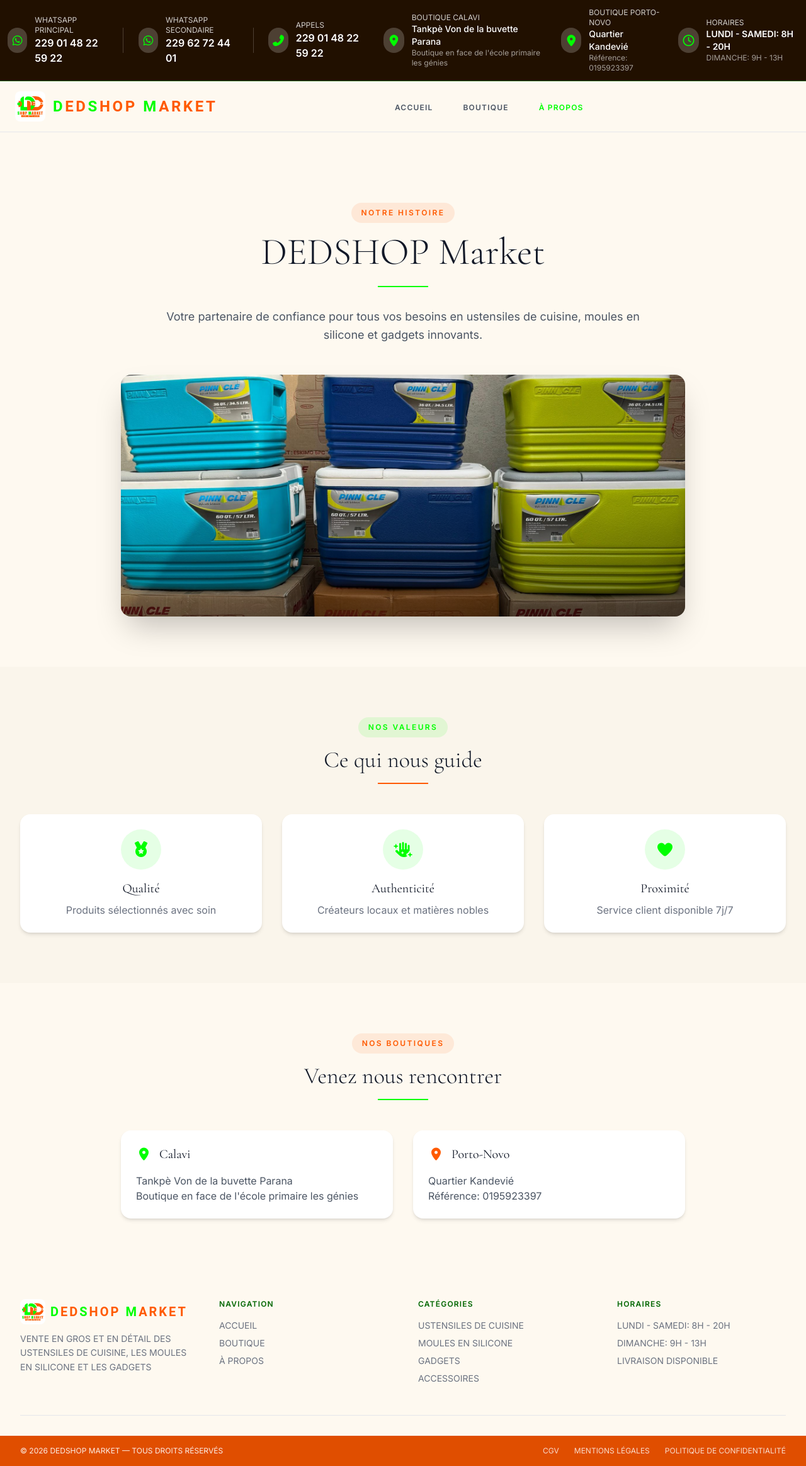
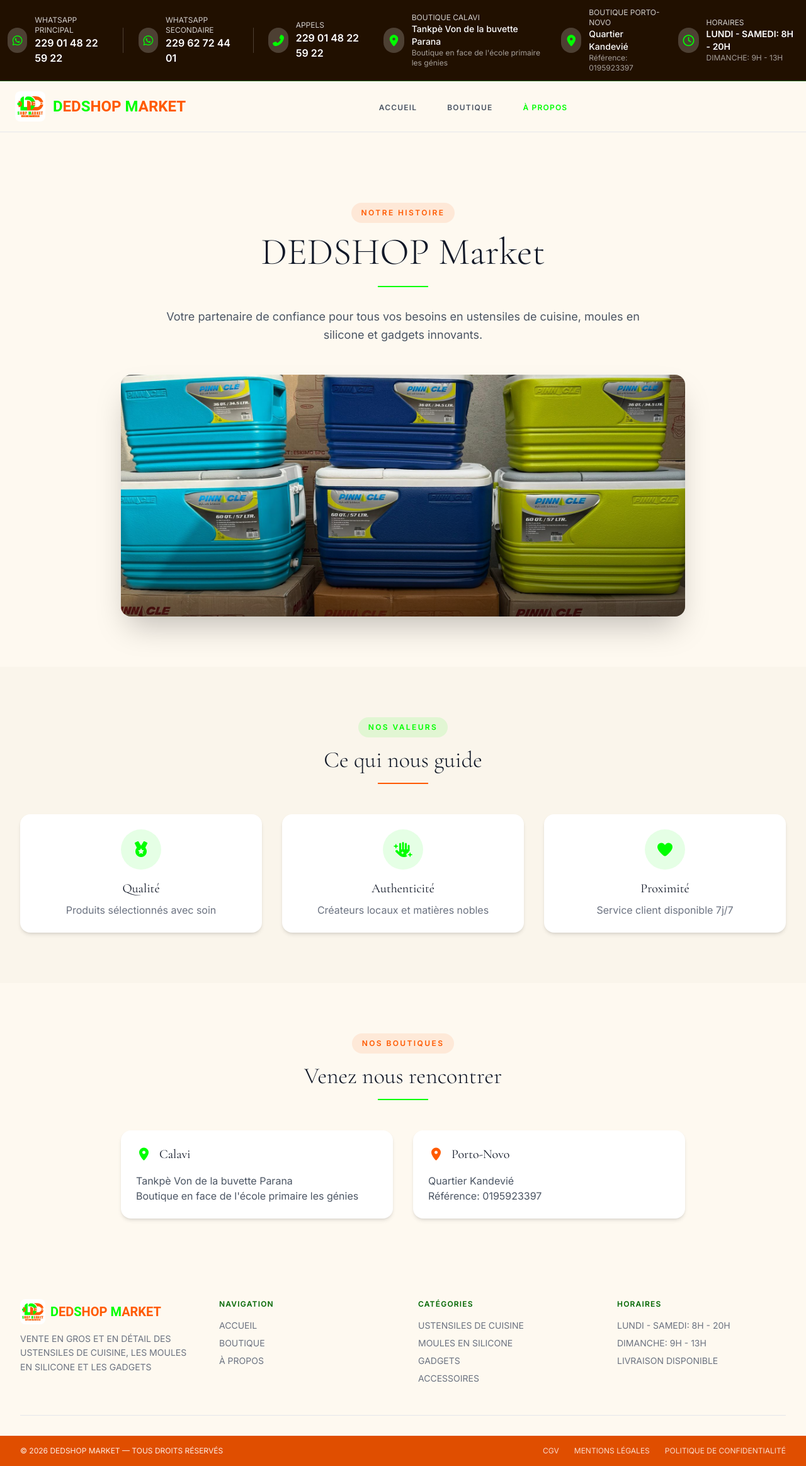
Before and after one commit to Nolido13/Ma-boutique01, a React (Vite) app: page /about in a window 1280 px wide. Shown: the whole page at 63% size. Built offline with nearby package versions, Linux system fonts and the light colour scheme.

Commit message:
commit du 29/04/26 à 17:22

```diff
--- a/src/components/Footer.jsx
+++ b/src/components/Footer.jsx
@@ -16,13 +16,13 @@
                 alt="DEDSHOP Market Logo"
                 className="w-10 h-10 object-contain rounded-lg"
               />
-              <p className="font-['Roboto','sans-serif'] text-xl tracking-[0.15em] font-bold uppercase">
-                <span style={{ color: '#00ff01' }}>D</span>
-                <span style={{ color: '#ff5a00' }}>ED</span>
-                <span style={{ color: '#00ff01' }}>S</span>
-                <span style={{ color: '#ff5a00' }}>HOP </span>
-                <span style={{ color: '#00ff01' }}>M</span>
-                <span style={{ color: '#ff5a00' }}>ARKET</span>
+              <p className="font-['Roboto','sans-serif'] font-bold uppercase whitespace-nowrap">
+                <span style={{ color: '#00ff01', fontSize: 'clamp(14px, 4vw, 20px)' }}>D</span>
+                <span style={{ color: '#ff5a00', fontSize: 'clamp(14px, 4vw, 20px)' }}>ED</span>
+                <span style={{ color: '#00ff01', fontSize: 'clamp(14px, 4vw, 20px)' }}>S</span>
+                <span style={{ color: '#ff5a00', fontSize: 'clamp(14px, 4vw, 20px)' }}>HOP </span>
+                <span style={{ color: '#00ff01', fontSize: 'clamp(14px, 4vw, 20px)' }}>M</span>
+                <span style={{ color: '#ff5a00', fontSize: 'clamp(14px, 4vw, 20px)' }}>ARKET</span>
               </p>
             </div>
             <p className="text-sm leading-relaxed mb-4 text-gray-500 max-w-xs mx-auto md:mx-0">
--- a/src/components/Navbar.jsx
+++ b/src/components/Navbar.jsx
@@ -181,20 +181,20 @@
       <div className="border-b border-gray-200">
         <div className="max-w-7xl mx-auto px-3 sm:px-4 lg:px-6 h-16 sm:h-20 flex items-center justify-between">
 
-          {/* Logo à gauche */}
+          {/* Logo à gauche - version corrigée pour mobile */}
           <Link to="/" className="flex items-center gap-2 sm:gap-3 group">
             <img
               src="/logo.jpeg"
               alt="DEDSHOP Market Logo"
               className="w-8 h-8 sm:w-10 sm:h-10 md:w-12 md:h-12 object-contain rounded-lg group-hover:scale-105 transition-transform duration-300"
             />
-            <span className="font-['Roboto','sans-serif'] text-base sm:text-lg md:text-xl lg:text-2xl tracking-[0.15em] font-bold uppercase">
-              <span style={{ color: '#00ff01' }}>D</span>
-              <span style={{ color: '#ff5a00' }}>ED</span>
-              <span style={{ color: '#00ff01' }}>S</span>
-              <span style={{ color: '#ff5a00' }}>HOP </span>
-              <span style={{ color: '#00ff01' }}>M</span>
-              <span style={{ color: '#ff5a00' }}>ARKET</span>
+            <span className="font-['Roboto','sans-serif'] font-bold uppercase whitespace-nowrap">
+              <span style={{ color: '#00ff01', fontSize: 'clamp(14px, 4vw, 24px)' }}>D</span>
+              <span style={{ color: '#ff5a00', fontSize: 'clamp(14px, 4vw, 24px)' }}>ED</span>
+              <span style={{ color: '#00ff01', fontSize: 'clamp(14px, 4vw, 24px)' }}>S</span>
+              <span style={{ color: '#ff5a00', fontSize: 'clamp(14px, 4vw, 24px)' }}>HOP </span>
+              <span style={{ color: '#00ff01', fontSize: 'clamp(14px, 4vw, 24px)' }}>M</span>
+              <span style={{ color: '#ff5a00', fontSize: 'clamp(14px, 4vw, 24px)' }}>ARKET</span>
             </span>
           </Link>
 
```
